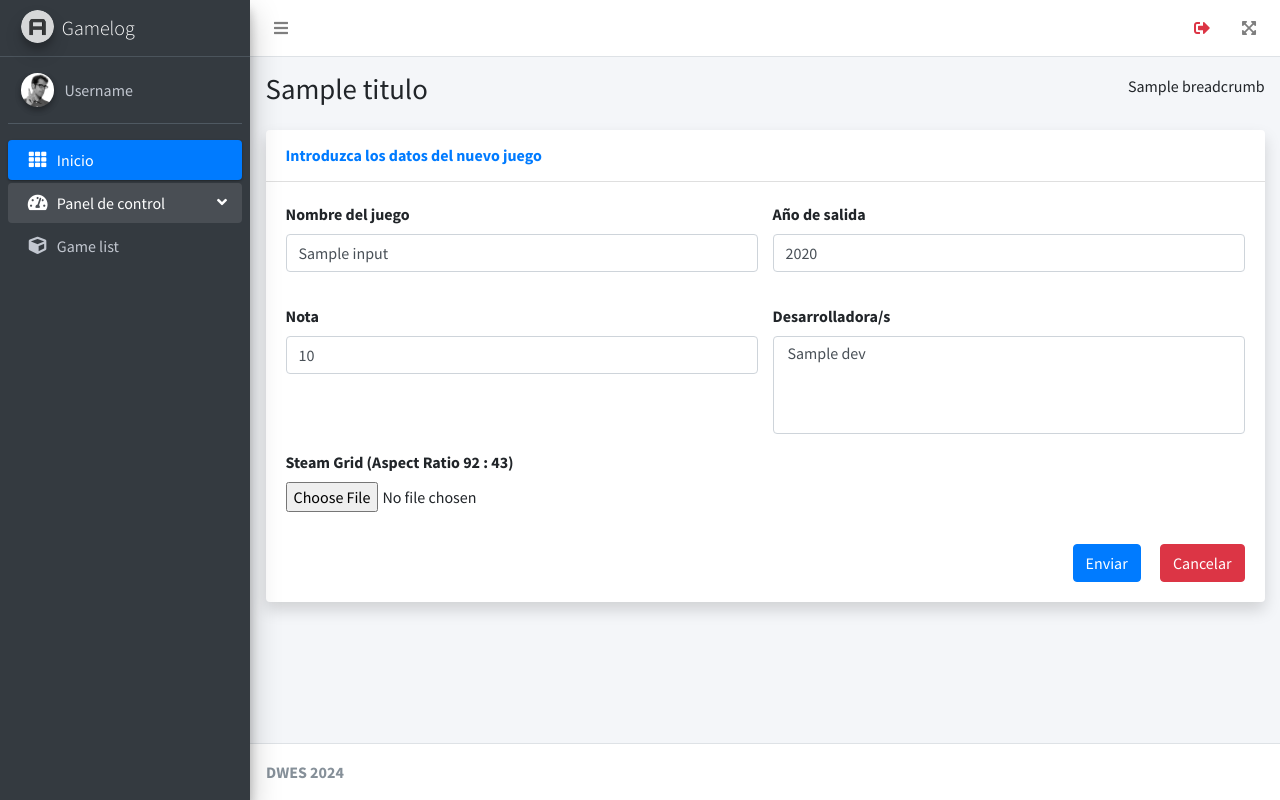
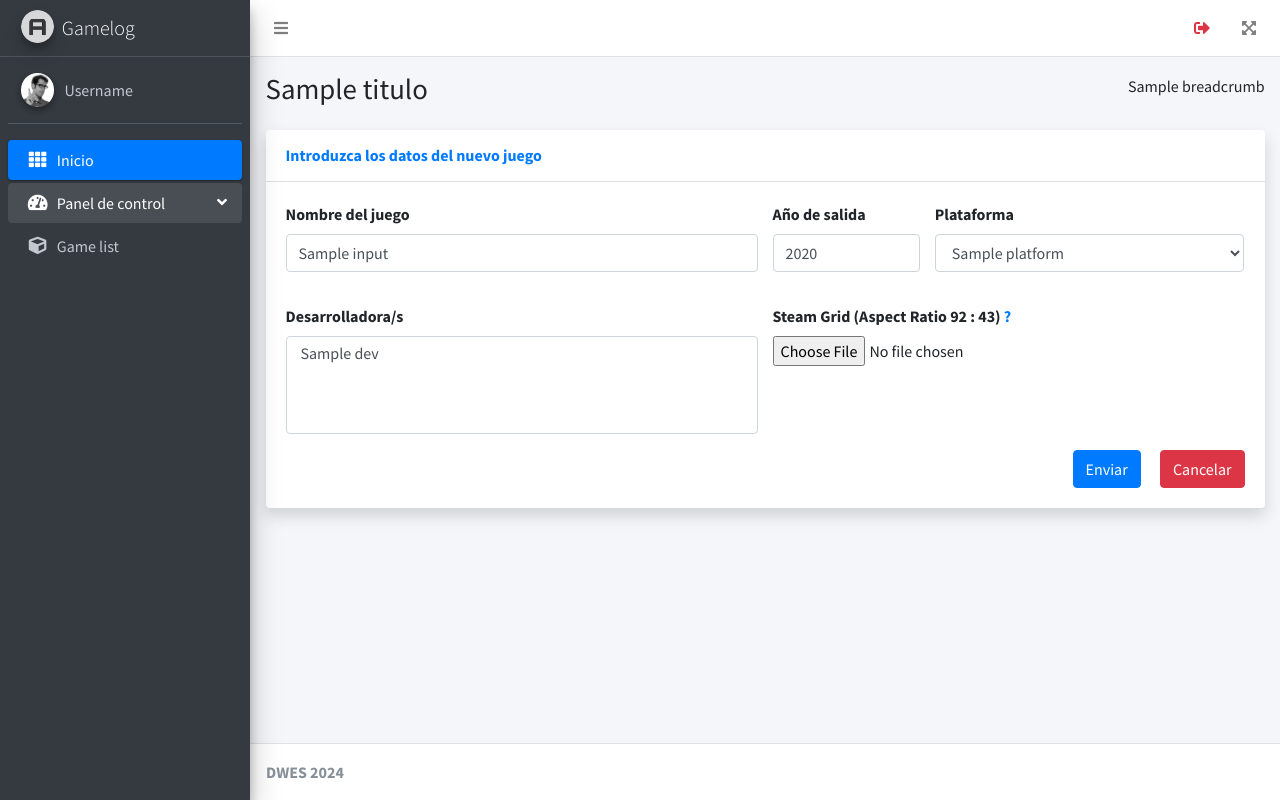
Before and after one commit to DevKarpa/gamelog, a PHP site: template app/Views/add.game.view.php in a window 1280 px wide. Run offline with PHP 8.4, Linux system fonts and the light colour scheme; the template is opened without the code that fills it: most values are stand-ins (such as "Sample title", 1, 10 or a date in 2020); some libraries are stand-ins or nearby versions.

Commit message:
Select2 funcionando, y añadida pestaña plataforma en add new game actualización en la base de datos en borrada nota y añadido platform

```diff
--- a/app/Controllers/GameController.php
+++ b/app/Controllers/GameController.php
@@ -19,17 +19,19 @@ class GameController extends \Com\Daw2\Core\BaseController {
     function addGame(): void {
         $gameModel = new \Com\Daw2\Models\GameModel();
         $devModel = new \Com\Daw2\Models\DevModel();
+        $platModel = new \Com\Daw2\Models\PlatformModel();
         $data = [];
         $data['titulo'] = 'Add new game';
         $data['seccion'] = 'game-list';
         $data['games'] = $gameModel->getAll();
         $data['devs'] = $devModel->getAllDevs();
+        $data['platforms'] = $platModel->getAllPlatforms();
 
         $post = filter_var_array($_POST, FILTER_SANITIZE_SPECIAL_CHARS);
 
         if (isset($post['submit'])) {
-           // var_dump();
-            $data['errores'] = $gameModel->addNewGame($post,$_FILES);
+            // var_dump();
+            $data['errores'] = $gameModel->addNewGame($post, $_FILES);
         }
 
         $this->view->showViews(array('templates/header.view.php', 'add.game.view.php', 'templates/footer.view.php'), $data);
--- /dev/null
+++ b/app/Controllers/UserController.php
@@ -0,0 +1,6 @@
+<?php
+
+/*
+ * Click nbfs://nbhost/SystemFileSystem/Templates/Licenses/license-default.txt to change this license
+ * Click nbfs://nbhost/SystemFileSystem/Templates/Scripting/EmptyPHP.php to edit this template
+ */
--- a/app/Models/GameModel.php
+++ b/app/Models/GameModel.php
@@ -6,7 +6,7 @@ namespace Com\Daw2\Models;
 
 class GameModel extends \Com\Daw2\Core\BaseModel {
 
-    private const BASE = "SELECT games.gameID, games.gameTitle, games.gameYear, games.gameScore, GROUP_CONCAT(devs.devName ORDER BY devs.devName ASC) AS developers FROM games JOIN devGames ON games.gameID = devGames.gameID JOIN devs ON devGames.devID = devs.devID GROUP BY games.gameID ";
+    private const BASE = "SELECT games.gameID, games.gameTitle, games.gameYear, platforms.platformName, GROUP_CONCAT(devs.devName ORDER BY devs.devName ASC) AS developers FROM games JOIN devGames ON games.gameID = devGames.gameID JOIN devs ON devGames.devID = devs.devID JOIN platforms on games.gamePlatform = platforms.platformID GROUP BY games.gameID ";
 
     function getAll(): array {
         $stmt = $this->pdo->query(self::BASE);
--- a/app/Views/add.game.view.php
+++ b/app/Views/add.game.view.php
@@ -27,25 +27,32 @@
 
                         <div class="mb-3 col-sm-6">
                             <label for="cif">Nombre del juego</label>
-                            <input class="form-control" id="name" type="text" name="name" value="<?php echo isset($input['name']) ? $input['name'] : ''; ?>" <?php echo isset($edit) ? "" : "required" ?>>
+                            <input class="form-control" id="name" type="text" name="name" placeholder="Título del juego..." value="<?php echo isset($input['name']) ? $input['name'] : ''; ?>" <?php echo isset($edit) ? "" : "required" ?>>
                                    <p class="text-danger"><?php echo isset($errores['name']) ? $errores['name'] : ''; ?></p>
                         </div>
 
-                        <div class="mb-3 col-sm-6">
+                        <div class="mb-3 col-sm-2">
                             <label for="codigo">Año de salida</label>
                             <input class="form-control" id="year" type="text" name="year" placeholder="0000" value="<?php echo isset($input['year']) ? $input['year'] : ''; ?>" <?php echo isset($edit) ? "" : "required" ?>>
                                    <p class="text-danger"><?php echo isset($errores['year']) ? $errores['year'] : ''; ?></p>
                         </div>
 
-                        <div class="mb-3 col-sm-6">
-                            <label for="nombre">Nota</label>
-                            <input class="form-control" id="score" type="number" min="1" max="100" name="score"  value="<?php echo isset($input['score']) ? $input['score'] : ''; ?>"  <?php echo isset($edit) ? "" : "required" ?>>
-                                   <p class="text-danger"><?php echo isset($errores['score']) ? $errores['score'] : '';?></p>
+                        <div class="mb-3 col-sm-4">
+                            <label for="platform">Plataforma</label>
+                            <select class="form-control select2" name="platform" required>
+
+                                <?php
+                                foreach ($platforms as $platform) {
+                                    echo "<option value=" . $platform['platformID'] . ">" . $platform['platformName'] . "</option>";
+                                }
+                                ?>
+
+                            </select>
                         </div>
 
                         <div class="mb-3 col-sm-6">
                             <label for="devs">Desarrolladora/s</label>
-                            <select class="form-control select2" name="devs[]" multiple required>
+                            <select class="form-control js-example-basic-multiple" name="devs[]" multiple="multiple" required>
 
                                 <?php
                                 foreach ($devs as $dev) {
@@ -56,8 +63,10 @@
                             </select>
                         </div>
 
+
+
                         <div class="mb-3 col-sm-6">
-                            <label for="codigo">Steam Grid (Aspect Ratio 92 : 43)</label>
+                            <label for="codigo">Steam Grid (Aspect Ratio 92 : 43) <a title="Ayuda con la imagen" href="imghelp">?</a></label>
                             <input class="form-control-file" id="image" type="file" name="image" accept="image/png" required>
                                    <p class="text-danger"><?php echo isset($errores['image']) ? $errores['image'] : '';?></p>
                         </div>
--- a/app/Views/games.view.php
+++ b/app/Views/games.view.php
@@ -31,8 +31,8 @@
                             <th>ID</th>
                             <th>Game</th>
                             <th>Year</th>
-                            <th>Score</th>
                             <th>Developer/s</th>
+                            <th>Platform</th>
                             <th>Actions</th>
                         </tr>
                     </thead>
@@ -43,8 +43,8 @@
                                 echo "<td>".$game['gameID']."</td>";
                                 echo "<td>".$game['gameTitle']."</td>";
                                 echo "<td>".$game['gameYear']."</td>";
-                                echo "<td>".$game['gameScore']."</td>";
                                 echo "<td>".$game['developers']."</td>";
+                                echo "<td>".$game['platformName']."</td>";
                                 ?>
 
                             <td><a href="/game-list/edit/<?php echo $game['gameID']?>" class="btn btn-success"><i class="fas fa-edit"></i></a>
--- a/app/Views/templates/footer.view.php
+++ b/app/Views/templates/footer.view.php
@@ -40,6 +40,11 @@
 <script src="plugins/summernote/summernote-bs4.min.js"></script>
 <!-- Select2 -->
 <script src="plugins/select2/js/select2.full.min.js"></script>
+<script>
+$(document).ready(function() {
+    $('.js-example-basic-multiple').select2();
+});
+</script>
 <!-- overlayScrollbars -->
 <script src="plugins/overlayScrollbars/js/jquery.overlayScrollbars.min.js"></script>
 <script src="assets/js/adminlte.js"></script>
```
Also changed, not shown: app/Models/PlatformModel.php (added, +16 -0 lines), app/Models/UserModel.php (added, +16 -0 lines).
